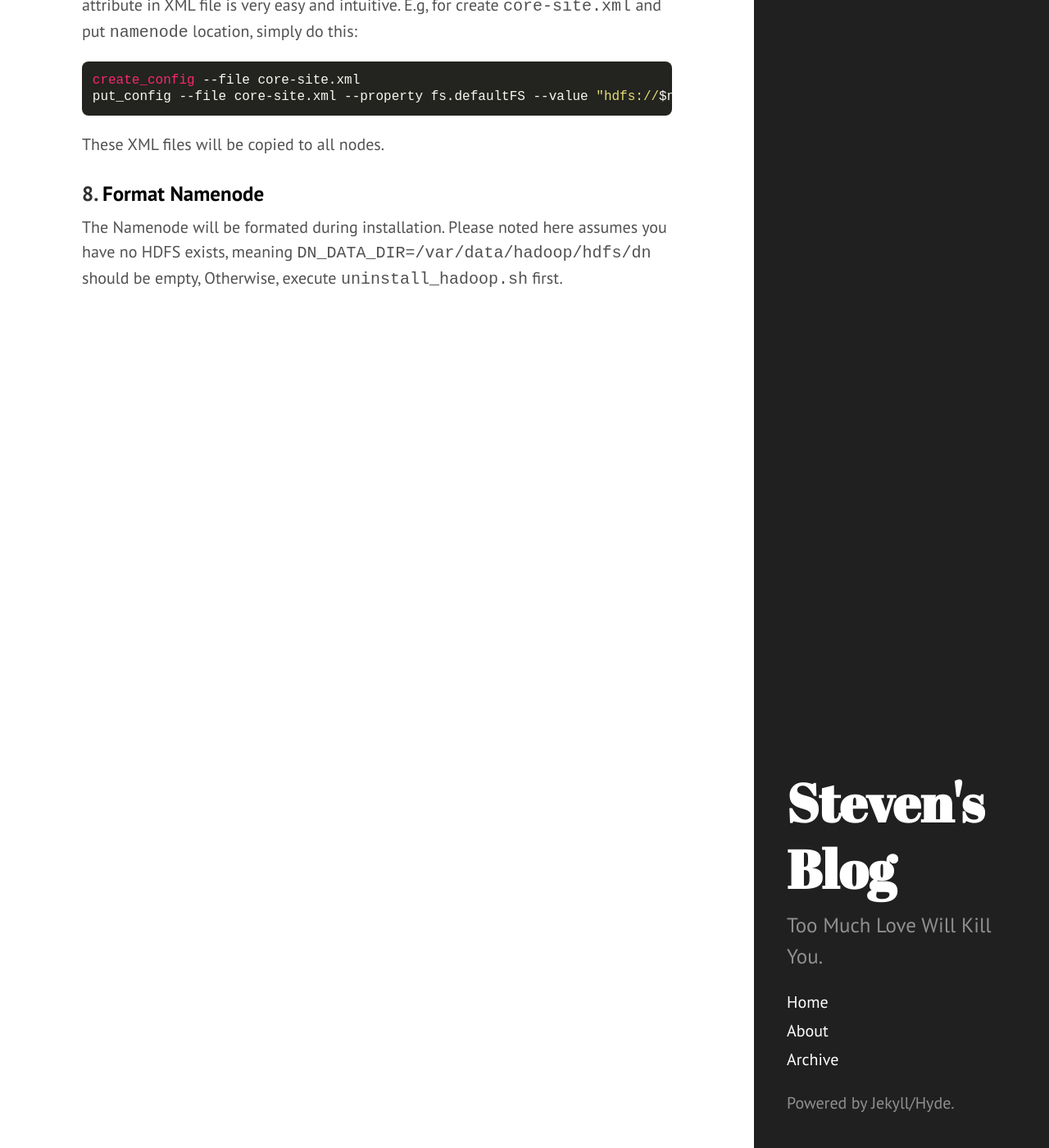
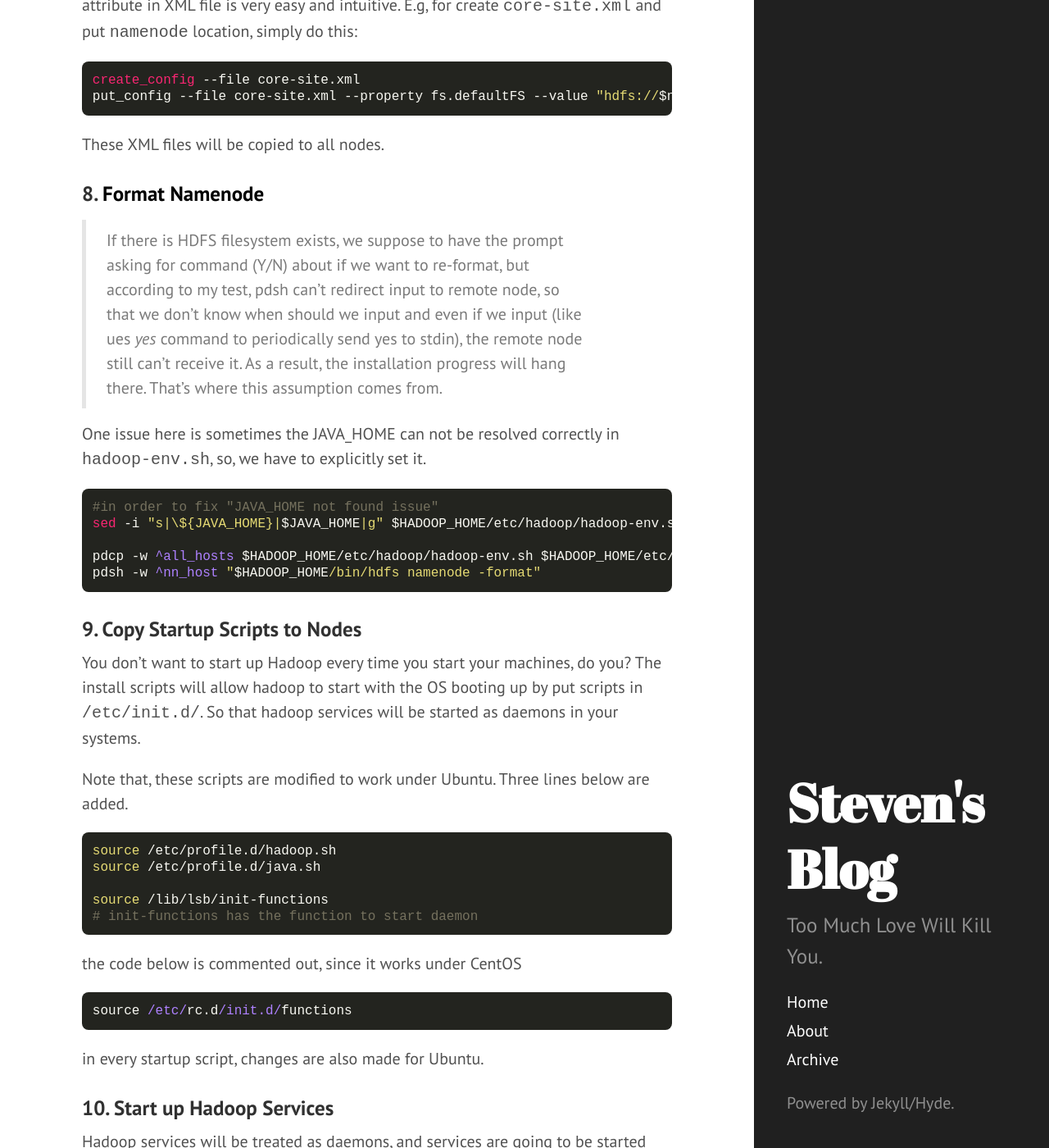
Before and after one commit to legatoo/legatoo.github.io, a Jekyll site: the page built from _posts/2014-11-12-Install-Yarn-on-Ubuntu-Cluster-via-Scripts.md, in a window 1280 px wide and 1400 px high, scrolled down 6260 px. Shown: the whole window at 82% size. Built offline with Jekyll 4.4.1, drawn with Linux system fonts in a browser that asks for light colours; Markdown is read by kramdown in place of the engine named in the settings; some of the changed text lies outside the part shown.

```diff
--- a/_posts/2014-11-12-Install-Yarn-on-Ubuntu-Cluster-via-Scripts.md
+++ b/_posts/2014-11-12-Install-Yarn-on-Ubuntu-Cluster-via-Scripts.md
@@ -190,4 +190,73 @@
 
 ###8. <a name="format_namenode"><font color="black">Format Namenode</font></a>
 
-The Namenode will be formated during installation. Please noted here assumes you have no HDFS exists, meaning `DN_DATA_DIR=/var/data/hadoop/hdfs/dn` should be empty, Otherwise, execute `uninstall_hadoop.sh` first.
+>If there is HDFS filesystem exists, we suppose to have the prompt asking for command (Y/N) about if we want to re-format, but according to my test, pdsh can't redirect input to remote node, so that we don't know when should we input and even if we input (like ues *yes* command to periodically send yes to stdin), the remote node still can't receive it. As a result, the installation progress will hang there. That's where this assumption comes from.
+
+One issue here is sometimes the JAVA_HOME can not be resolved correctly in `hadoop-env.sh`, so, we have to explicitly set it.
+
+<pre><code class="Bash">#in order to fix "JAVA_HOME not found issue"
+sed -i "s|\${JAVA_HOME}|$JAVA_HOME|g" $HADOOP_HOME/etc/hadoop/hadoop-env.sh
+
+pdcp -w ^all_hosts $HADOOP_HOME/etc/hadoop/hadoop-env.sh $HADOOP_HOME/etc/hadoop/
+pdsh -w ^nn_host "$HADOOP_HOME/bin/hdfs namenode -format"</code></pre>
+
+
+###9. Copy Startup Scripts to Nodes
+
+You don't want to start up Hadoop every time you start your machines, do you? The install scripts will allow hadoop to start with the OS booting up by put scripts in `/etc/init.d/`. So that hadoop services will be started as daemons in your systems.
+
+Note that, these scripts are modified to work under Ubuntu. Three lines below are added.
+
+<pre><code>source /etc/profile.d/hadoop.sh
+source /etc/profile.d/java.sh
+
+source /lib/lsb/init-functions
+#init-functions has the function to start daemon</code></pre>
+
+the code below is commented out, since it works under CentOS
+<pre><code class="Bash">source /etc/rc.d/init.d/functions
+</code></pre>
+
+in every startup script, changes are also made for Ubuntu.
+
+
+###10. Start up Hadoop Services
+
+Hadoop services will be treated as daemons, and services are going to be started just like you start a normal service. By doing this. We need to register each service in OS, which brings the reason why we need to instasll `sysv-rc-conf` in the beginning. For more details about `sysv-rc-conf`, see [this](http://manpages.ubuntu.com/manpages/dapper/man8/sysv-rc-conf.8.html).
+
+<pre><code class="Bash">echo "Starting Hadoop $HADOOP_VERSION services on all hosts..."
+pdsh -w ^nn_host "chmod 755 /etc/init.d/hadoop-namenode && sudo sysv-rc-conf hadoop-namenode on && sudo service hadoop-namenode start"
+pdsh -w ^snn_host "chmod 755 /etc/init.d/hadoop-secondarynamenode && sudo sysv-rc-conf hadoop-secondarynamenode on && sudo service hadoop-secondarynamenode start"
+pdsh -w ^dn_hosts "chmod 755 /etc/init.d/hadoop-datanode && sudo sysv-rc-conf hadoop-datanode on && sudo service hadoop-datanode pdsh -w ^rm_host "chmod 755 /etc/init.d/hadoop-resourcemanager && sudo sysv-rc-conf hadoop-resourcemanager on && sudo service hadoop-resourcemanager start"
+pdsh -w ^nm_hosts "chmod 755 /etc/init.d/hadoop-nodemanager && sudo sysv-rc-conf hadoop-nodemanager on && sudo service hadoop-nodemanager start"</code></pre>
+
+###11. Time for Smoke Test
+
+Run a `pi` program in your new installed Yarn Cluster
+
+<pre><code bash="Bash">hadoop jar $HADOOP_HOME/share/hadoop/mapreduce/hadoop-mapreduce-examples-$HADOOP_VERSION.jar pi -Dmapreduce.clientfactory.class.name=org.apache.hadoop.mapred.YarnClientFactory -libjars $HADOOP_HOME/share/hadoop/mapreduce/hadoop-mapreduce-client-jobclient-$HADOOP_VERSION.jar 16 10000</code></pre>
+
+`3.14` delivers the greeting from Yarn.
+
+
+##&#9824;&nbsp;&nbsp;How To Run
+
+This is the easy part. After you are clear about the work mentioned <a href="#section1">section1</a> and <a href="#section2">section2</a>. Simply do this in your terminal.
+
+<pre><code class="Bash">git clone https://github.com/legatoo/hadoop-install-scripts
+cd hadoop-install-scripts
+source install-hadoop2.sh -f | tee log
+</code></pre>
+
+For <a name="uninstall"><font color="black">Uninstall</font></a><sup><a href="#format_namenode">&nbsp;back</a></sup>
+
+<pre><code class="Bash">source uninstall-hadoop2.sh</code></pre>
+
+<font color="Red">*Note*</font>: `uninstall-hadoop2.sh` will delete current files in your HDFS, <font color="red">be careful</font>. Also, sometimes `jps` will not show running hadoop service which makes new installation failure misleading, so, the uninstall script will also kill your `java` progress to give new install a fresh environment, <font color="red">be careful</font> and modify as your demands.
+
+
+Thank you for reading.
+
+@stevenyfy
+
+<meta itemprop="url" content="http://legato.ninja/2014/11/12/Install-Yarn-on-Ubuntu-Cluster-via-Scripts/"></div>
```
